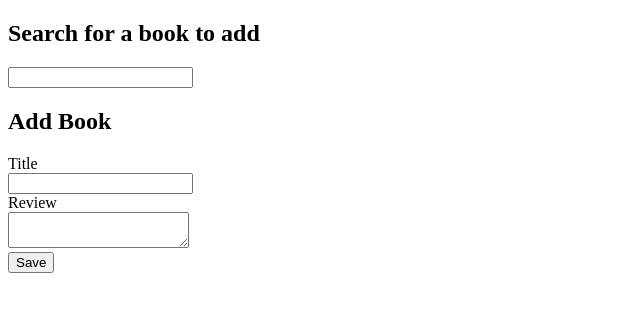
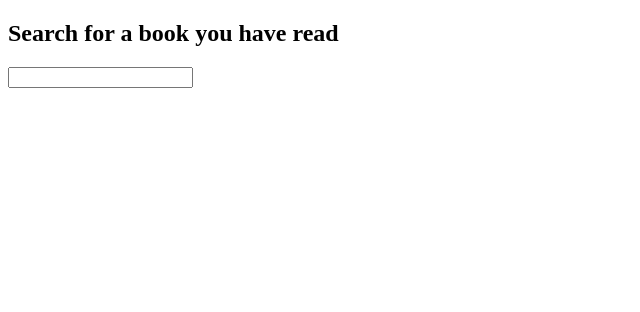
Before and after one commit to bmehta/books-react-next, a Next.js app: page /books/add in a window 1280 px wide. Shown: the top 312 px of the page, without its empty margins (0-640 px from the left). Built offline with nearby package versions, Linux system fonts and the light colour scheme.

Commit message:
Got search and add working.

```diff
--- a/pages/books/add.tsx
+++ b/pages/books/add.tsx
@@ -26,19 +26,19 @@ const Add = () => {
     const [searchTerm, setSearchTerm] = useState('');
     const [books, setBooks] = useState<IBooks>();
 
-    const handleSubmit = async (event) => {
+    const handleAdd = async (event, book) => {
         event.preventDefault();
-        console.log({
-            "title": title,
-            "review": review
-        });
+        console.log(JSON.stringify(book));
+
+        const volumeId = book.id;
+        const { authors = [], previewLink = '', publisher ='', imageLinks: { smallThumbnail: thumbnail = ''} = {}, title = '' } = book.volumeInfo;
+
         await fire.firestore()
             .collection('books')
-            .add({ title, review });
-        setTitle('');
-        setReview('');
-        router.push("/");
+            .add({ volumeId, authors, previewLink, publisher, thumbnail, title });
+
     };
+
     const handleSearch = async (event) => {
         event.preventDefault();
         setSearchTerm(event.target.value);
@@ -49,11 +49,10 @@ const Add = () => {
             const books = await res.json() as IBooks;
             setBooks(books);
         }
-
     }
     return (
         <div>
-            <h2>Search for a book to add</h2>
+            <h2>Search for a book you have read</h2>
             <div>
                 <input type="text" value={searchTerm} onChange={handleSearch}/>
             </div>
@@ -67,23 +66,10 @@ const Add = () => {
                                 <span>{book.volumeInfo?.title}</span>
                             </div>
                         </Link>
+                        <button onClick={(event) => handleAdd(event, book)}>Add</button>
                     </li>
                 )}
             </ul>
-            <h2>Add Book</h2>
-            <form onSubmit={handleSubmit}>
-                <div>
-                    Title<br />
-                    <input type="text" value={title}
-                           onChange={({target}) => setTitle(target.value)} />
-                </div>
-                <div>
-                    Review<br />
-                    <textarea value={review}
-                              onChange={({target}) => setReview(target.value)} />
-                </div>
-                <button type="submit">Save</button>
-            </form>
         </div>
     )
 };
```
Also changed, not shown: pages/index.tsx (+3 -6 lines), TODOs.txt.
